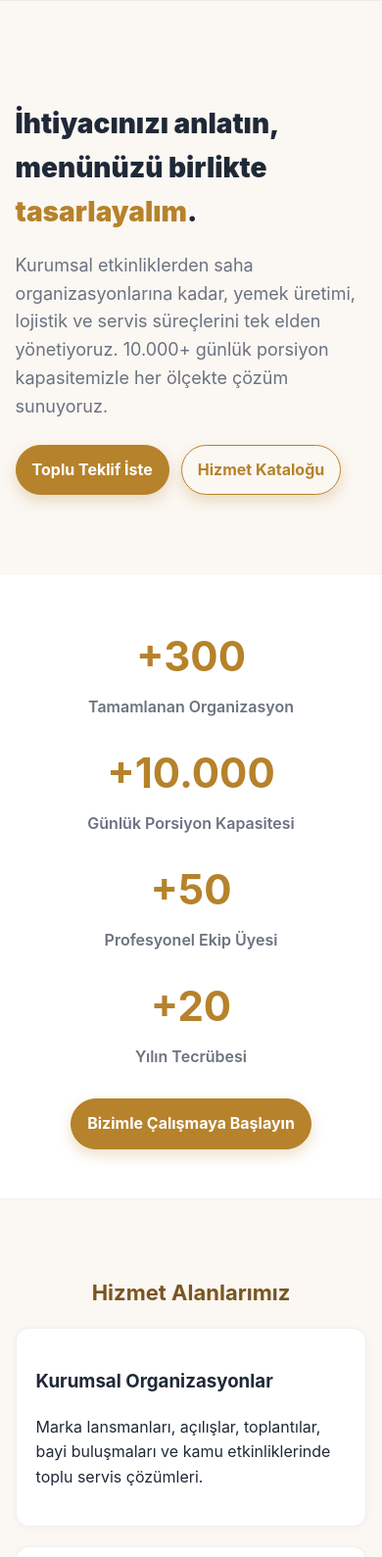
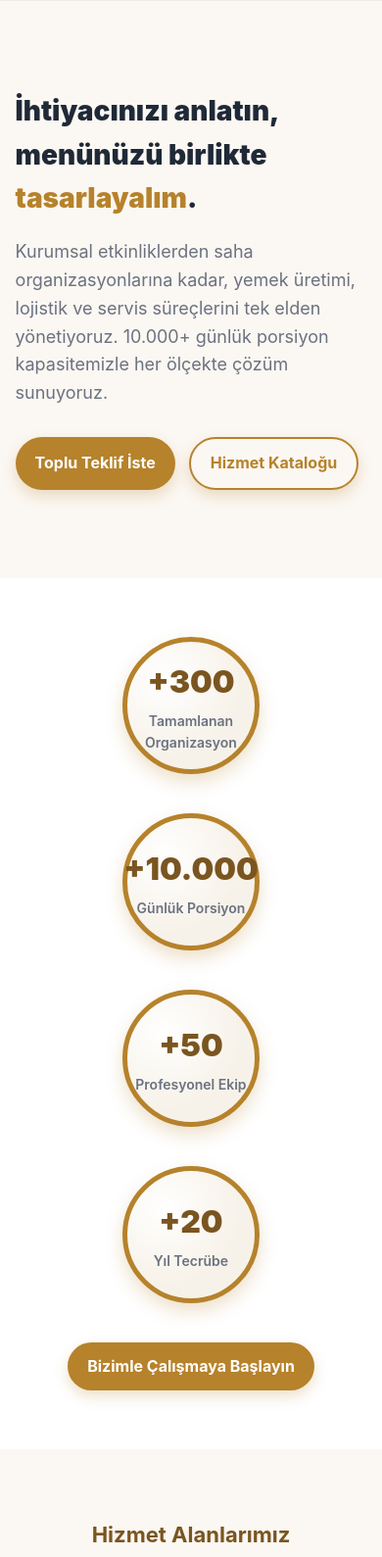
Before and after one commit to ysfgkts/ustabasi-web, a plain HTML site: page index.html in a window 390 px wide. Shown: the part 101-1690 px from the top of the page at 98% size. Drawn offline with Linux system fonts and the light colour scheme.

Commit message:
Update index.html

```diff
--- a/index.html
+++ b/index.html
@@ -12,37 +12,49 @@
       --accent:#b6822b;
       --accent-2:#7a5520;
       --muted:#6b7280;
-      --card:#ffffff;
-      --ring:rgba(182,130,43,.25);
     }
-    *{box-sizing:border-box}
-    body{margin:0;font-family:Inter,system-ui,-apple-system,Segoe UI,Roboto,"Helvetica Neue",Arial,"Noto Sans";background:var(--bg);color:var(--ink);line-height:1.6}
+    *{box-sizing:border-box;margin:0;padding:0}
+    body{font-family:Inter,system-ui,-apple-system,Segoe UI,Roboto,"Helvetica Neue",Arial,"Noto Sans";background:var(--bg);color:var(--ink);line-height:1.6;overflow-x:hidden}
     a{text-decoration:none;color:inherit}
-    img{max-width:100%;display:block}
     .container{width:min(1180px,92%);margin:0 auto}
     header{position:sticky;top:0;background:rgba(251,247,242,.9);backdrop-filter:blur(8px);border-bottom:1px solid rgba(0,0,0,.05);z-index:50}
     .nav{display:flex;align-items:center;justify-content:space-between;padding:12px 0}
     .brand{display:flex;align-items:center;gap:12px}
     .brand .logo{width:44px;height:44px;border-radius:50%;background:linear-gradient(135deg,var(--accent),var(--accent-2));display:grid;place-items:center;color:#fff;font-weight:800}
-    .brand .title{font-weight:800}
-    nav ul{display:flex;gap:18px;list-style:none;margin:0;padding:0;font-weight:600}
+    nav ul{display:flex;gap:18px;list-style:none;font-weight:600}
     nav a:hover{color:var(--accent)}
-    .btn{display:inline-flex;align-items:center;gap:8px;padding:12px 16px;border-radius:999px;border:1px solid var(--accent);color:#fff;background:var(--accent);font-weight:700;transition:.2s;box-shadow:0 6px 14px rgba(182,130,43,.25)}
-    .btn:hover{transform:translateY(-1px);box-shadow:0 10px 20px rgba(182,130,43,.28)}
-    .btn.alt{background:transparent;color:var(--accent)}
-    .hero{padding:80px 0;text-align:left}
-    .hero h1{font-size:clamp(28px,4.2vw,50px);font-weight:900;margin-bottom:14px}
+    .btn{display:inline-flex;align-items:center;gap:8px;padding:12px 20px;border-radius:999px;background:var(--accent);color:#fff;font-weight:700;box-shadow:0 6px 14px rgba(182,130,43,.25);transition:.2s}
+    .btn:hover{transform:translateY(-2px);box-shadow:0 10px 20px rgba(182,130,43,.3)}
+    .btn.alt{background:transparent;color:var(--accent);border:2px solid var(--accent)}
+    .hero{padding:90px 0;text-align:left}
+    .hero h1{font-size:clamp(28px,4vw,52px);font-weight:900;margin-bottom:18px}
     .hero p{color:var(--muted);font-size:18px;max-width:700px}
-    .hero .cta{margin-top:24px;display:flex;gap:12px;flex-wrap:wrap}
-    section{padding:60px 0}
-    h2{font-size:clamp(22px,3vw,34px);color:var(--accent-2);margin-bottom:18px;text-align:center}
+    .hero .cta{margin-top:30px;display:flex;gap:14px;flex-wrap:wrap}
+    section{padding:70px 0}
+    h2{text-align:center;font-size:clamp(22px,3vw,34px);color:var(--accent-2);margin-bottom:20px}
     .grid-2{display:grid;grid-template-columns:repeat(auto-fit,minmax(300px,1fr));gap:20px}
-    .card{background:#fff;border:1px solid rgba(0,0,0,.06);border-radius:14px;padding:20px;transition:.3s;box-shadow:0 2px 8px rgba(0,0,0,.04)}
-    .card:hover{transform:translateY(-3px);box-shadow:0 6px 20px rgba(0,0,0,.07)}
+    .card{background:#fff;border:1px solid rgba(0,0,0,.06);border-radius:14px;padding:20px;box-shadow:0 2px 8px rgba(0,0,0,.04);transition:.3s}
+    .card:hover{transform:translateY(-3px);box-shadow:0 8px 20px rgba(0,0,0,.08)}
     footer{padding:32px 0;color:#fff;background:#1c1b19}
     footer .cols{display:grid;grid-template-columns:2fr 1fr 1fr;gap:18px}
     footer a{color:#f7f7f7}
     @media(max-width:900px){footer .cols{grid-template-columns:1fr}}
+
+    /* 🎯 İSTATİSTİK DAİRELERİ */
+    .stats{background:#fff;padding:60px 0;position:relative}
+    .stats-grid{display:grid;grid-template-columns:repeat(auto-fit,minmax(200px,1fr));gap:40px;justify-items:center;text-align:center}
+    .stat-circle{
+      width:140px;height:140px;
+      border-radius:50%;
+      background:radial-gradient(circle at 30% 30%, #fff 0%, #f7f2e9 60%);
+      border:5px solid var(--accent);
+      display:flex;flex-direction:column;align-items:center;justify-content:center;
+      box-shadow:0 8px 18px rgba(182,130,43,.25);
+      transition:.3s;
+    }
+    .stat-circle:hover{transform:scale(1.05);box-shadow:0 12px 25px rgba(182,130,43,.35)}
+    .stat-number{color:var(--accent-2);font-size:32px;font-weight:900}
+    .stat-label{color:var(--muted);font-weight:600;font-size:14px;margin-top:4px}
   </style>
 </head>
 <body>
@@ -78,31 +90,33 @@
   </section>
 
   <!-- İSTATİSTİKLER -->
-  <section style="background:#fff;padding:50px 0;border-top:1px solid rgba(0,0,0,.05);border-bottom:1px solid rgba(0,0,0,.05)">
-    <div class="container" style="display:grid;grid-template-columns:repeat(auto-fit,minmax(200px,1fr));gap:20px;text-align:center">
-      <div>
-        <h2 style="color:#b6822b;font-size:42px;margin:0">+300</h2>
-        <p style="color:#6b7280;margin:6px 0 0;font-weight:600">Tamamlanan Organizasyon</p>
+  <section class="stats">
+    <div class="container">
+      <div class="stats-grid">
+        <div class="stat-circle">
+          <div class="stat-number">+300</div>
+          <div class="stat-label">Tamamlanan Organizasyon</div>
+        </div>
+        <div class="stat-circle">
+          <div class="stat-number">+10.000</div>
+          <div class="stat-label">Günlük Porsiyon</div>
+        </div>
+        <div class="stat-circle">
+          <div class="stat-number">+50</div>
+          <div class="stat-label">Profesyonel Ekip</div>
+        </div>
+        <div class="stat-circle">
+          <div class="stat-number">+20</div>
+          <div class="stat-label">Yıl Tecrübe</div>
+        </div>
       </div>
-      <div>
-        <h2 style="color:#b6822b;font-size:42px;margin:0">+10.000</h2>
-        <p style="color:#6b7280;margin:6px 0 0;font-weight:600">Günlük Porsiyon Kapasitesi</p>
+      <div style="text-align:center;margin-top:40px">
+        <a href="teklif.html" class="btn">Bizimle Çalışmaya Başlayın</a>
       </div>
-      <div>
-        <h2 style="color:#b6822b;font-size:42px;margin:0">+50</h2>
-        <p style="color:#6b7280;margin:6px 0 0;font-weight:600">Profesyonel Ekip Üyesi</p>
-      </div>
-      <div>
-        <h2 style="color:#b6822b;font-size:42px;margin:0">+20</h2>
-        <p style="color:#6b7280;margin:6px 0 0;font-weight:600">Yılın Tecrübesi</p>
-      </div>
-    </div>
-    <div style="text-align:center;margin-top:30px">
-      <a href="teklif.html" class="btn">Bizimle Çalışmaya Başlayın</a>
     </div>
   </section>
 
-  <!-- HİZMET ALANLARIMIZ -->
+  <!-- HİZMET ALANLARI -->
   <section>
     <div class="container">
       <h2>Hizmet Alanlarımız</h2>
@@ -123,44 +137,6 @@
           <h3>Etkinlik Catering</h3>
           <p>Festival, fuar, mezuniyet gibi kalabalık etkinliklerde pratik ve kaliteli servis desteği.</p>
         </div>
-      </div>
-    </div>
-  </section>
-
-  <!-- NEDEN BİZ -->
-  <section style="background:#fff">
-    <div class="container">
-      <h2>Neden Ustabaşı Lezzet Ustası?</h2>
-      <div class="grid-2">
-        <div class="card">
-          <h3>✅  Kalite ve Hijyen Standartları</h3>
-          <p>Üretim süreçlerimiz ISO ve gıda güvenliği standartlarına uygun şekilde denetlenir.</p>
-        </div>
-        <div class="card">
-          <h3>👨‍🍳  Deneyimli Kadro</h3>
-          <p>Her biri alanında uzman şefler ve saha personelleriyle tam profesyonel hizmet sunuyoruz.</p>
-        </div>
-        <div class="card">
-          <h3>🚚  Hızlı Lojistik</h3>
-          <p>Soğuk ve sıcak zincir araçlarımızla, Ankara geneline hızlı ve güvenli teslimat yapıyoruz.</p>
-        </div>
-        <div class="card">
-          <h3>🤝  Kurumsal Güven</h3>
-          <p>Yüzlerce kamu kurumu ve özel markayla uzun vadeli iş birliklerimiz bulunuyor.</p>
-        </div>
-      </div>
-    </div>
-  </section>
-
-  <!-- FOTO GALERİ -->
-  <section>
-    <div class="container">
-      <h2>Organizasyonlarımızdan Kareler</h2>
-      <div class="grid-2">
-        <img src="https://images.unsplash.com/photo-1556911073-52527ac437f5?auto=format&fit=crop&w=900&q=60" alt="Etkinlik Servisi">
-        <img src="https://images.unsplash.com/photo-1565958011705-44e211dfb1a4?auto=format&fit=crop&w=900&q=60" alt="Yemek Servisi">
-        <img src="https://images.unsplash.com/photo-1551218808-94e220e084d2?auto=format&fit=crop&w=900&q=60" alt="Catering Sunumu">
-        <img src="https://images.unsplash.com/photo-1504674900247-0877df9cc836?auto=format&fit=crop&w=900&q=60" alt="Organizasyon Alanı">
       </div>
     </div>
   </section>
@@ -186,7 +162,7 @@
              <a href="teklif.html">Teklif Al</a></p>
         </div>
       </div>
-      <p style="margin-top:16px;color:#a3a3a3">© <script>document.write(new Date().getFullYear())</script> Ustabaşı Lezzet Ustası. Tüm hakları saklıdır.</p>
+      <p style="margin-top:16px;color:#a3a3a3;text-align:center">© <script>document.write(new Date().getFullYear())</script> Ustabaşı Lezzet Ustası. Tüm hakları saklıdır.</p>
     </div>
   </footer>
 </body>
```
